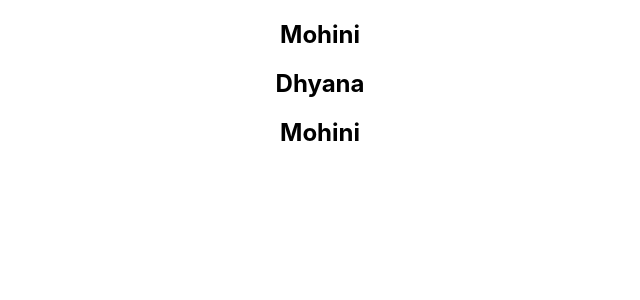
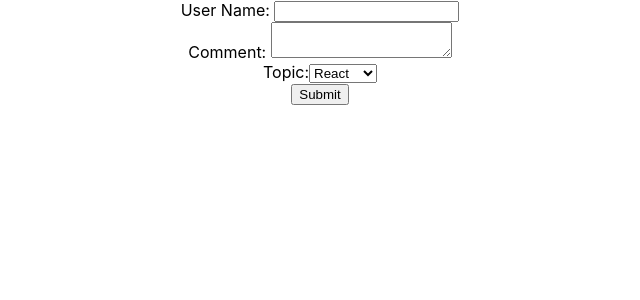
Before and after one commit to mistrymohini/ReactDemoProject, a React (Create React App) app: page / in a window 1280 px wide. Shown: the top 300 px of the page, without its empty margins (320-960 px from the left). Built offline with nearby package versions, Linux system fonts and the light colour scheme.

Commit message:
Create form with controls and handeling form events by submitting

```diff
--- a/src/App.js
+++ b/src/App.js
@@ -10,12 +10,14 @@ import ClassClick from './Component/ClassClick';
 import ParentComponent from './Component/ParentComponent';
 import ConditionalComponent from './Component/ConditionalComponent';
 import PersonListComponent from './Component/PersonListComponent';
+import Form from './Component/Form';
 
 class App extends Component {
   render(){
     return (
       <div className="App">
-        <PersonListComponent></PersonListComponent>
+        <Form/>
+        {/* <PersonListComponent></PersonListComponent> */}
         {/* <ConditionalComponent/> */}
         {/* <ParentComponent/> */}
         {/* <FunctionClick></FunctionClick> */}
--- /dev/null
+++ b/src/Component/Form.js
@@ -0,0 +1,56 @@
+import React, { Component } from 'react'
+
+class Form extends Component {
+    constructor(props) {
+      super(props)
+
+      this.state = {
+         username:'',
+         comment:'',
+         topic:''
+      }
+    }
+    handleUsernameChange=(event)=>{
+        this.setState({
+            username: event.target.value
+        })
+    }
+    handleCommentChange=(event)=>{
+        this.setState({
+            comment: event.target.value
+        })
+    }
+    handleTopicChange=(event)=>{
+        this.setState({
+            topic: event.target.value
+        })
+    }
+    handleSubmit=event=>{
+        alert(`User Name: ${this.state.username} Comment: ${this.state.comment} Topic: ${this.state.topic}`);
+    }
+  render() {
+    return (
+        <form onSubmit={this.handleSubmit}>
+            <div>
+                User Name: <input type='text' value={this.state.username} onChange={this.handleUsernameChange}></input>
+            </div>
+            <div>
+                Comment: <textarea value={this.state.comment} onChange={this.handleCommentChange}></textarea>
+            </div>
+            <div>
+                Topic:
+                <select value={this.state.topic} onChange={this.handleTopicChange}>
+                    <option value='react'>React</option>
+                    <option value='angular'>Angular</option>
+                    <option value='vue'>Vue</option>
+                </select>
+            </div>
+            <div>
+                <button type='submit'>Submit</button>
+            </div>
+        </form>
+    )
+  }
+}
+
+export default Form
```
